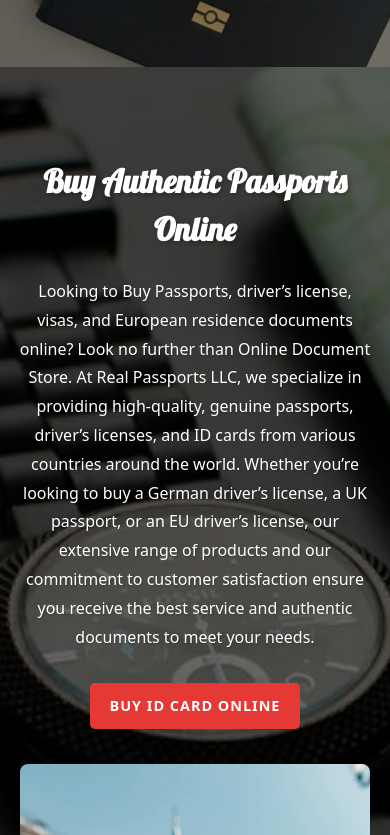
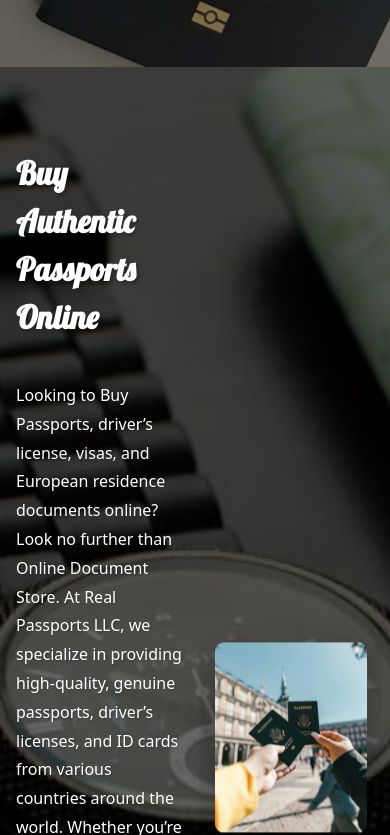
Before and after one commit to valoriahbeutyoil-debug/project, a website: page index.html in a window 390 px wide. Shown: the part 1841-2676 px from the top of the page. Drawn offline with Linux system fonts and the light colour scheme.

Commit message:
Update styles.css

```diff
--- a/styles.css
+++ b/styles.css
@@ -223,31 +223,39 @@
 @media (max-width: 768px) {
   .document-section .content-wrapper {
     display: flex;
+    flex-direction: row;
+    align-items: stretch;        /* Centers items horizontally */
+    gap: 8px;                  /* Adds space between image and text */
+    padding: 8px;       /* Optional: spacing around section */
+  }
+ .document-section .text-content,
+  .document-section .image-content {
+    width: 50%;                  /* Each takes half */
+    min-width: 120px;            /* Prevents too small */
+    box-sizing: border-box;
+  }
+  .document-section .text-content {
+    padding: 8px;
+    font-size: 0.98rem;
+    display: flex;
     flex-direction: column;
-    align-items: center;        /* Centers items horizontally */
-    gap: 1rem;                  /* Adds space between image and text */
-    padding: 1rem 0.5rem;       /* Optional: spacing around section */
+    justify-content: center;
+    text-align: left;            /* Or center if you prefer */
   }
   .document-section .image-content {
-    width: 90vw;
-    max-width: 350px;           /* Prevents image from being too large */
-    margin-bottom: 0.5rem;
     display: flex;
     justify-content: center;
+    align-items: center;
+    padding: 8px;
   }
   .document-section .image-content img {
     width: 100%;
+    max-width: 140px;            /* Adjust as needed for visual balance */
     height: auto;
-    border-radius: 8px;         /* Optional: rounded corners */
-    object-fit: cover;
+    object-fit: contain;
+    border-radius: 8px;
   }
-  .document-section .text-content {
-    width: 100%;
-    max-width: 500px;
-    padding: 0.5rem 0.5rem 0 0.5rem;
-    text-align: center;
-    font-size: 1rem;
-  }
+}
 }.sr-only {
   position: absolute; width: 1px; height: 1px; padding: 0; margin: -1px; overflow: hidden; clip: rect(0, 0, 0, 0); white-space: nowrap; border: 0;
 }
```
